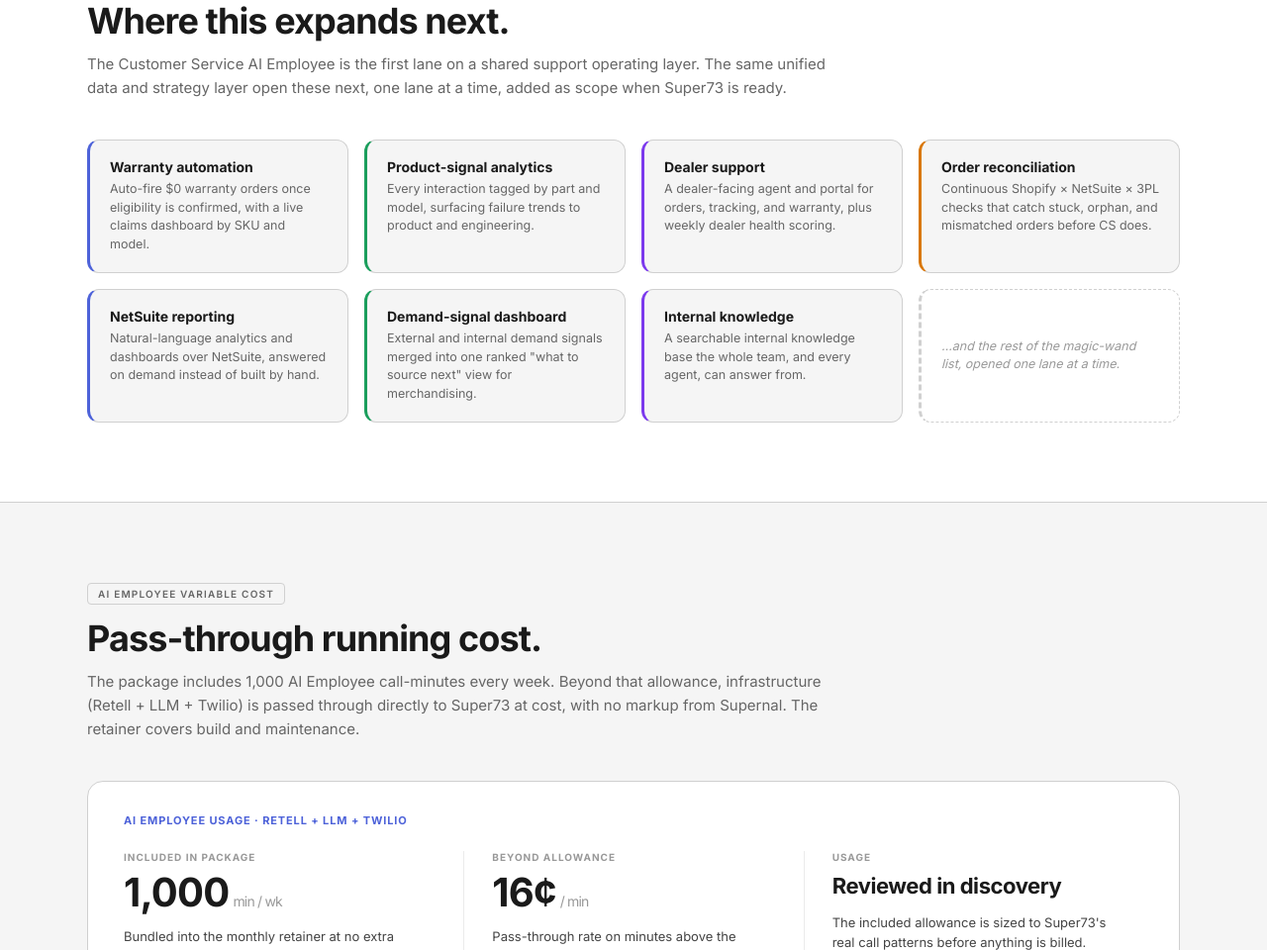
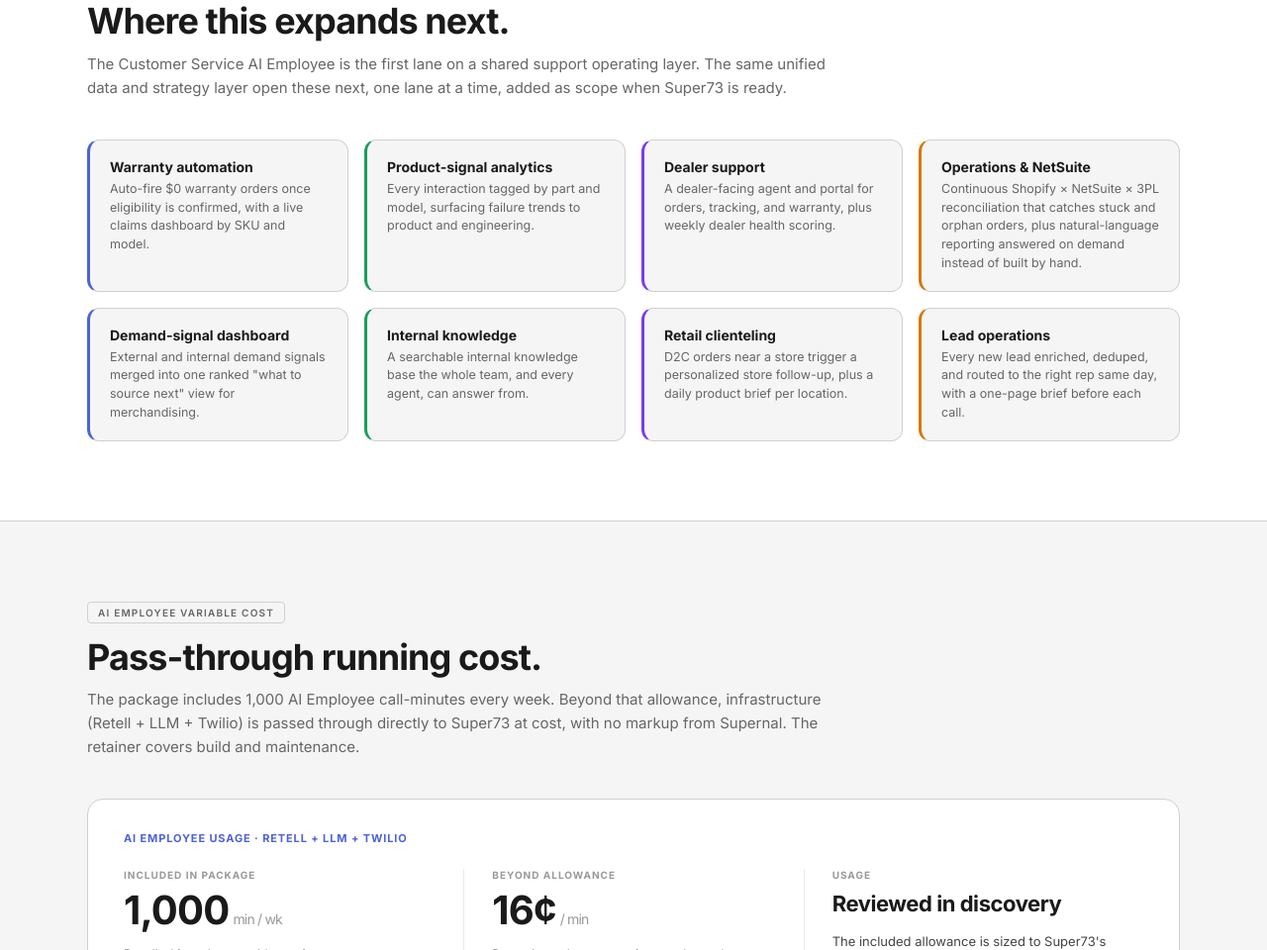
Before and after one commit to Supernal-Technology/super73, a plain HTML site: page index.html in a window 1280 px wide. Shown: the part 4296-5256 px from the top of the page at 99% size. Drawn offline with nearby package versions, Linux system fonts and the light colour scheme; a web font is replaced by a local one.

Commit message:
Add Retail clienteling + Lead operations lanes, merge Ops & NetSuite, drop catch-all
Co-Authored-By: Claude Opus 4.8 <noreply@anthropic.com>

```diff
--- a/index.html
+++ b/index.html
@@ -577,23 +577,24 @@ body { font-family: var(--sans); color: var(--text); background: var(--bg); -web
         <div class="lane-desc">A dealer-facing agent and portal for orders, tracking, and warranty, plus weekly dealer health scoring.</div>
       </div>
       <div class="lane-card l-amber">
-        <div class="lane-name">Order reconciliation</div>
-        <div class="lane-desc">Continuous Shopify × NetSuite × 3PL checks that catch stuck, orphan, and mismatched orders before CS does.</div>
+        <div class="lane-name">Operations &amp; NetSuite</div>
+        <div class="lane-desc">Continuous Shopify × NetSuite × 3PL reconciliation that catches stuck and orphan orders, plus natural-language reporting answered on demand instead of built by hand.</div>
       </div>
       <div class="lane-card l-blue">
-        <div class="lane-name">NetSuite reporting</div>
-        <div class="lane-desc">Natural-language analytics and dashboards over NetSuite, answered on demand instead of built by hand.</div>
-      </div>
-      <div class="lane-card l-green">
         <div class="lane-name">Demand-signal dashboard</div>
         <div class="lane-desc">External and internal demand signals merged into one ranked "what to source next" view for merchandising.</div>
       </div>
-      <div class="lane-card l-purple">
+      <div class="lane-card l-green">
         <div class="lane-name">Internal knowledge</div>
         <div class="lane-desc">A searchable internal knowledge base the whole team, and every agent, can answer from.</div>
       </div>
-      <div class="lane-card l-soon">
-        <div class="lane-desc">…and the rest of the magic-wand list, opened one lane at a time.</div>
+      <div class="lane-card l-purple">
+        <div class="lane-name">Retail clienteling</div>
+        <div class="lane-desc">D2C orders near a store trigger a personalized store follow-up, plus a daily product brief per location.</div>
+      </div>
+      <div class="lane-card l-amber">
+        <div class="lane-name">Lead operations</div>
+        <div class="lane-desc">Every new lead enriched, deduped, and routed to the right rep same day, with a one-page brief before each call.</div>
       </div>
     </div>
   </div>
```
